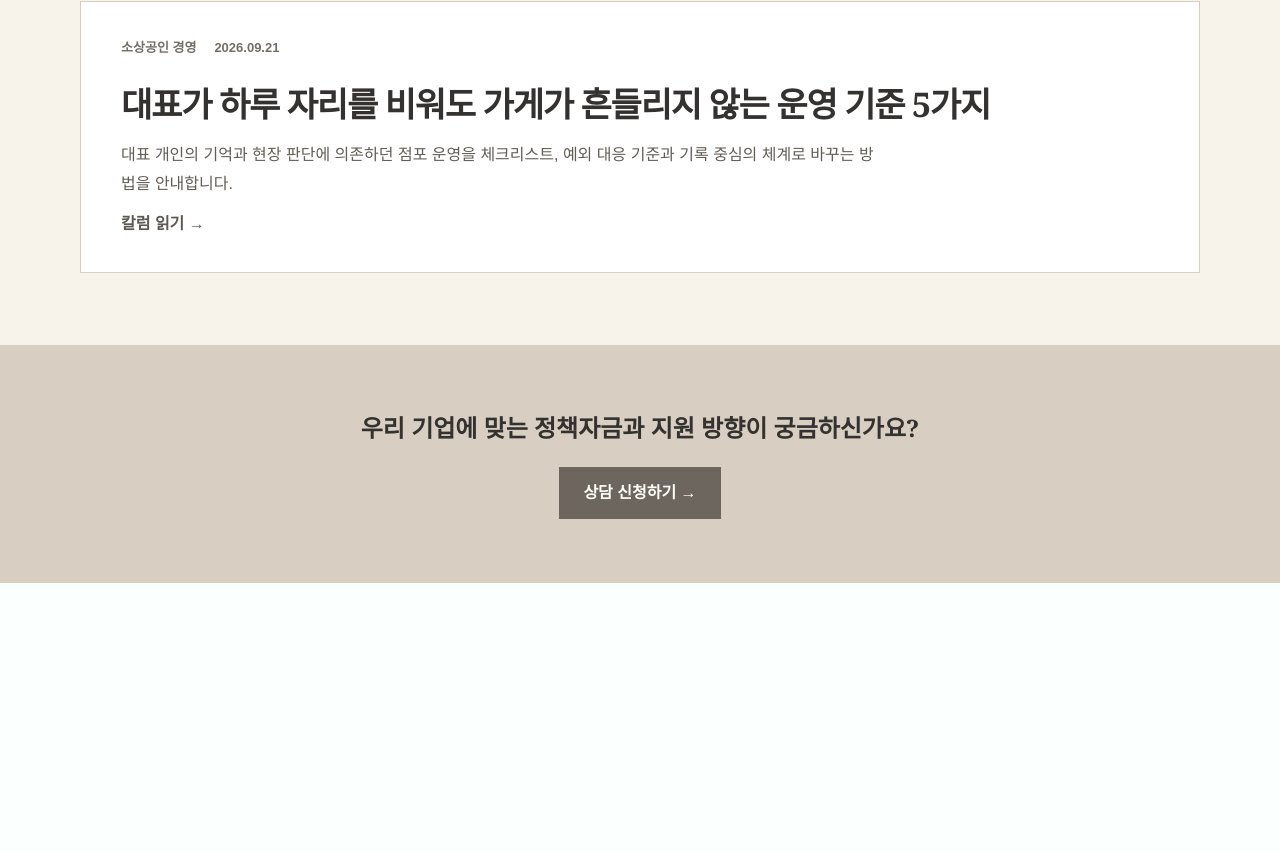
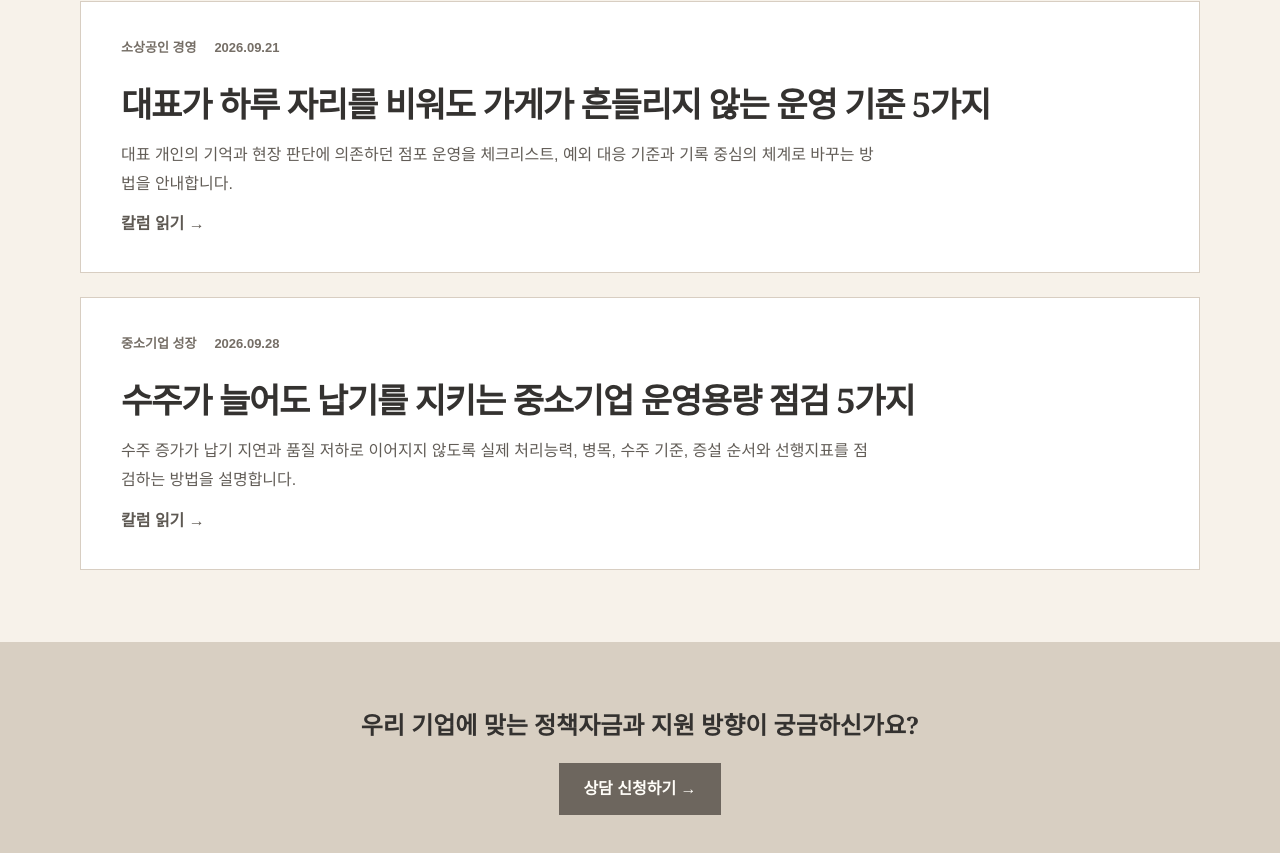
Before and after one commit to 01030243529g/kwon-oh-jin-site, a Next.js app: page /insights in a window 1280 px wide. Shown: the part 2589-3442 px from the top of the page. Before the commit the page ends 3172 px from the top, so only its background shows below. Built offline with nearby package versions, Linux system fonts and the light colour scheme.

Commit message:
주간 중소기업 성장 칼럼 초안 추가

```diff
--- a/app/insights/content.ts
+++ b/app/insights/content.ts
@@ -385,6 +385,64 @@ export const insights = [
     ],
   },
 
+  {
+    slug: "sme-growth-capacity-five-checks",
+    category: "중소기업 성장",
+    title: "수주가 늘어도 납기를 지키는 중소기업 운영용량 점검 5가지",
+    description:
+      "수주 증가가 납기 지연과 품질 저하로 이어지지 않도록 실제 처리능력, 병목, 수주 기준, 증설 순서와 선행지표를 점검하는 방법을 설명합니다.",
+    publishedAt: "2026-09-28",
+    readTime: "6분",
+    lead:
+      "수주가 늘었다는 사실만으로 기업이 성장했다고 판단하기는 어렵습니다. 기존 주문과 새 주문을 약속한 날짜 안에 처리하면서 품질과 원가를 지킬 수 있어야 합니다. 운영용량은 설비 대수나 인원 수가 아니라 현재의 공정과 사람이 일정 기간에 안정적으로 완성할 수 있는 양으로 봐야 합니다.",
+    sections: [
+      {
+        heading: "1. 정상적인 조건에서 완성한 양을 기준으로 봅니다",
+        paragraphs: [
+          "최근 몇 주 동안 실제로 완료하고 출하한 수량이나 서비스 건수를 확인합니다. 잦은 야근, 긴급 외주, 재작업으로 겨우 맞춘 실적은 정상 운영용량과 구분해야 합니다. 생산량뿐 아니라 납기 준수와 품질을 함께 만족한 실적을 기준으로 삼아야 다음 주문을 감당할 수 있는지 판단할 수 있습니다.",
+        ],
+      },
+      {
+        heading: "2. 가장 오래 기다리는 한 지점을 찾습니다",
+        paragraphs: [
+          "전체 공정이 바쁜 것처럼 보여도 실제 지연은 특정 설비, 검사, 승인이나 숙련자에게 업무가 몰리는 데서 시작되는 경우가 많습니다. 공정별 대기시간과 미완료 작업을 나열해 가장 긴 줄이 생기는 지점을 찾습니다. 병목이 그대로라면 다른 공정의 속도를 높여도 재공품과 대기만 늘 수 있습니다.",
+        ],
+      },
+      {
+        heading: "3. 수주 가능 여부를 납기별 가용용량으로 판단합니다",
+        paragraphs: [
+          "새 주문의 수량만 볼 것이 아니라 기존 수주잔고, 공정별 소요시간, 자재 입고일과 출하 준비시간을 같은 일정표에 놓습니다. 영업 단계에서 납기별 가용용량을 확인하고 분할 납품, 납기 조정 또는 수주 보류의 기준을 미리 정하면 현장의 무리한 긴급 대응을 줄일 수 있습니다.",
+        ],
+      },
+      {
+        heading: "4. 사람과 설비를 늘리기 전에 병목 해소 순서를 정합니다",
+        paragraphs: [
+          "업무 표준화, 작업 순서 조정, 교대와 외주 활용으로 병목이 완화되는지 먼저 확인합니다. 그다음에도 부족한 용량이 지속될 때 인력 충원이나 설비 투자를 검토합니다. 중소벤처기업부의 2026년도 정부형 스마트공장 구축사업 공고도 정보통신기술을 활용해 기획·설계·제조·판매 과정을 통합하고 제조 공정을 최적화하는 방향을 제시합니다. 도구를 도입하기 전에 개선할 공정과 확인할 지표를 정해야 투자 효과를 판단할 수 있습니다.",
+        ],
+      },
+      {
+        heading: "5. 결과보다 먼저 움직이는 지표를 매주 확인합니다",
+        paragraphs: [
+          "납기 지연은 결과 지표입니다. 그 전에 재공품 증가, 특정 공정의 대기시간, 재작업, 불량, 잔업과 긴급 외주가 늘어나는지 봐야 합니다. 모든 기업에 맞는 하나의 절대 기준을 정하기보다 자사 과거 실적을 바탕으로 경고선을 정하고, 초과했을 때 신규 수주 조정이나 병목 개선을 실행하는 책임자를 지정합니다.",
+        ],
+      },
+    ],
+    takeaway:
+      "성장 속도는 영업이 만든 주문량이 아니라 조직이 품질과 납기를 지키며 소화할 수 있는 속도에 맞춰야 합니다. 이번 주에는 최근 실적, 수주잔고와 공정별 대기시간을 한 장에 놓고 가장 먼저 막히는 지점을 찾아보십시오. 증설 결정은 그 병목이 반복되고 다른 개선으로 해소되지 않는다는 근거가 생긴 뒤에 해야 합니다.",
+    sources: [
+      {
+        label: "중소벤처기업부 — 2026년도 정부형 스마트공장 구축사업 공고(제2025-587호, 2025.11.12)",
+        url: "https://www.mss.go.kr/site/smba/ex/bbs/View.do?bcIdx=1063190&cbIdx=310",
+        checkedAt: "2026-09-28",
+      },
+      {
+        label: "기업마당 — 2026년 정부형 스마트공장 구축사업 공고",
+        url: "https://www.bizinfo.go.kr/sii/siia/selectSIIA200Detail.do?pblancId=PBLN_000000000116263",
+        checkedAt: "2026-09-28",
+      },
+    ],
+  },
+
 ] as const;
 
 export type Insight = (typeof insights)[number];
```
